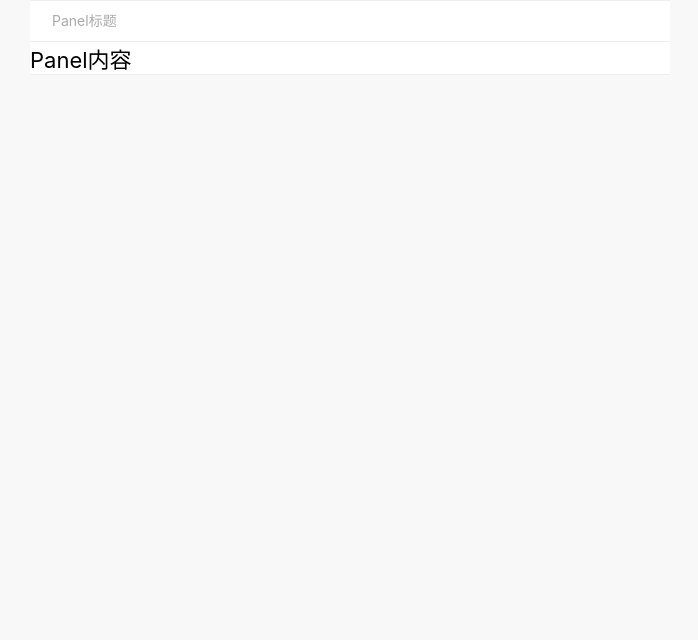
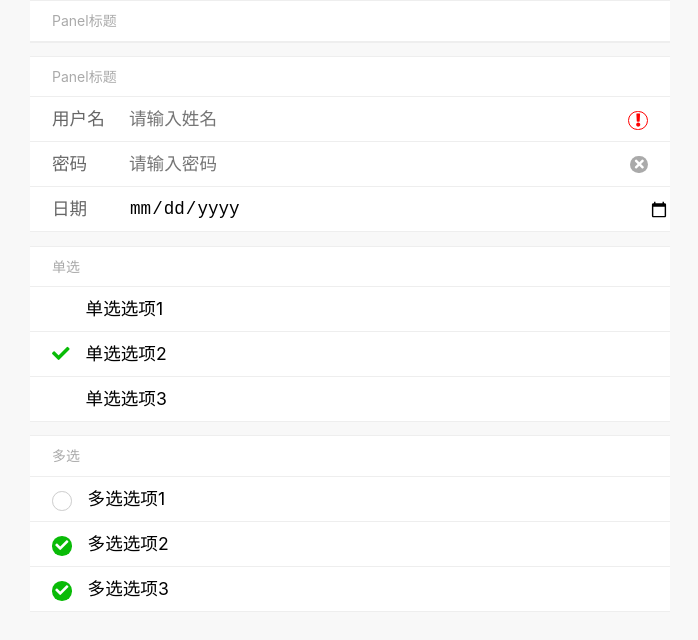
Before and after one commit to rujptw/mobile-ui-practice, a plain HTML site: page demo/input.html in a window 1280 px wide. Shown: the whole page, without its empty margins (290-988 px from the left). Drawn offline with Linux system fonts and the light colour scheme.

Commit message:
update:add input css

```diff
--- a/demo/input.html
+++ b/demo/input.html
@@ -1,7 +1,7 @@
 <!--
  * @Date: 2020-10-24 18:27:44
  * @LastEditors: sam
- * @LastEditTime: 2020-10-24 23:50:11
+ * @LastEditTime: 2020-10-26 16:45:00
  * @FilePath: /mobile-ui-practice/demo/input.html
 -->
 <!DOCTYPE html>
@@ -12,14 +12,161 @@
     <meta name="viewport" content="width=device-width, initial-scale=1.0">
     <link rel="stylesheet" href="../src/ui.css">
     <title>表单元素</title>
+    <style>
+        /* .tt-input{
+            display:flex;
+            align-items: center;
+            height: 2rem;
+            padding-left:1rem;
+            border-bottom: 1px solid #ddd;
+        }
+        .tt-input:last-child{
+            border-bottom:0;
+        }
+        .tt-input > .tt-label{
+            flex-basis: 3rem;
+            flex-shrink: 0;
+            font-size: 16px;
+            color:#666;
+
+        }
+        .tt-input > .tt-input-inner{
+            flex-grow:1;
+            height: 1.5rem;
+            border:none;
+        } */
+        /* .tt-input-radio{
+            display: flex;
+            position: relative;
+            padding-left: 2rem;
+            height: 2rem;
+            line-height: 2rem;
+            width: 100%;
+            font-size: .8rem;
+            color:#333;
+        }
+        .tt-radio-check{
+            position: absolute;
+            width: .8rem;
+            height: .8rem;
+            line-height: .8rem;
+            top:50%;
+            left:1rem;
+            margin-top:-.4rem;
+            color:green;
+            background: #fff;
+            font-size: .6rem;
+        } */
+    </style>
 </head>
 
 <body>
     <div class="tt-content">
         <h1 class="tt-panel-title">Panel标题</h1>
-        <div class="tt-panel-body  no-padding">Panel内容</p>
+        <div class="tt-panel-body  no-padding">
+            <!-- 我的 -->
+            <!-- <div class="tt-input">
+                <label class="tt-label" for="userName">用户名</label>
+                <input class="tt-input-inner" name="userName" type="text">
+            </div>
+            <div class="tt-input">
+                <label class="tt-label" for="password">密码</label>
+                <input class="tt-input-inner" name="password" type="text">
+            </div> -->
         </div>
     </div>
+    <!-- 作者的 -->
+    <div class="tt-content">
+        <h1 class="tt-panel-title">Panel标题</h1>
+        <div class="tt-panel-body  no-padding">
+            <div class="tt-form-item">
+                <label class="tt-form-label">用户名</label>
+                <div class="tt-form-body">
+                    <input class="tt-input" type="text" placeholder="请输入姓名">
+                    <i class="fa fa-exclamation tt-input-warning"></i>
+                </div>
+            </div>
+            <div class="tt-form-item">
+                <label class="tt-form-label">密码</label>
+                <div class="tt-form-body">
+                    <input class="tt-input" type="password" placeholder="请输入密码">
+                    <i class="fa fa-times tt-input-reset"></i>
+                </div>
+            </div>
+            <div class="tt-form-item">
+                <label class="tt-form-label">日期</label>
+                <div class="tt-form-body">
+                    <input class="tt-input" type="date" placeholder="请选择日期">
+                </div>
+            </div>
+        </div>
+        <!-- 我的 -->
+        <!-- <div class="tt-content">
+            <h1 class="tt-panel-title">Panel标题</h1>
+            <div class="tt-panel-body  no-padding">
+                <div class="tt-form-item">
+                    <div class="tt-form-body">
+                        <p class="tt-input-radio">单选按钮1
+                            <i class="fa fa-check tt-radio-check" ></i>
+                        </p>
+                        <p class="tt-input-radio">单选按钮2</p>
+                        <p class="tt-input-radio">单选按钮3</p>
+
+                    </div>
+                </div>
+            </div>
+    </div> -->
+        <!-- 作者的 -->
+        <div class="tt-content">
+            <h1 class="tt-panel-title">单选</h1>
+            <div class="tt-panel-body  no-padding">
+                <div class="tt-form-item">
+                    <div class="tt-radio">
+                        <i class="fa fa-check tt-radio-icon"></i>
+                        <span class="tt-radio-desc">单选选项1</span>
+                        <input class="tt-radio-input" type="radio">
+                    </div>
+                </div>
+                <div class="tt-form-item">
+                    <div class="tt-radio checked">
+                        <i class="fa fa-check tt-radio-icon"></i>
+                        <span class="tt-radio-desc">单选选项2</span>
+                        <input class="tt-radio-input" type="radio">
+                    </div>
+                </div>
+                <div class="tt-form-item">
+                    <div class="tt-radio">
+                        <i class="fa fa-check tt-radio-icon"></i>
+                        <span class="tt-radio-desc">单选选项3</span>
+                        <input class="tt-radio-input" type="radio">
+                    </div>
+                </div>
+            </div>
+            <div class="tt-content">
+                <h1 class="tt-panel-title">多选</h1>
+                <div class="tt-panel-body  no-padding">
+                    <div class="tt-form-item">
+                        <div class="tt-check">
+                            <i class="fa fa-check tt-check-icon"></i>
+                            <span class="tt-check-desc">多选选项1</span>
+                            <input class="tt-check-input" type="check">
+                        </div>
+                    </div>
+                    <div class="tt-form-item">
+                        <div class="tt-check checked">
+                            <i class="fa fa-check tt-check-icon"></i>
+                            <span class="tt-check-desc">多选选项2</span>
+                            <input class="tt-check-input" type="check">
+                        </div>
+                    </div>
+                    <div class="tt-form-item">
+                        <div class="tt-check checked">
+                            <i class="fa fa-check tt-check-icon"></i>
+                            <span class="tt-check-desc">多选选项3</span>
+                            <input class="tt-check-input" type="check">
+                        </div>
+                    </div>
+                </div>
 </body>
 
 </html>
--- a/src/icon.css
+++ b/src/icon.css
@@ -1,8 +1,8 @@
 /*
  * @Date: ,: 2020-10-21 15:24:05
- * @LastEditors: ,: sam
- * @LastEditTime: ,: 2020-10-21 16:12:20
- * @FilePath: ,: /mobile-ui-practice/src/icon.css
+ * @LastEditors: sam
+ * @LastEditTime: 2020-10-26 16:44:27
+ * @FilePath: /mobile-ui-practice/src/icon.css
  */
  /* 字体图标, font-awesome */
  @import 'https://cdn.bootcdn.net/ajax/libs/font-awesome/5.15.1/css/all.min.css';
@@ -11,6 +11,7 @@
  .fa {
      text-align: center;
  }
+ /*
  .fa-info {
     background: #666;
     color: #fff;
@@ -19,11 +20,10 @@
  .fa-check{
      display: block;
      margin: 0 auto;
-     width: 6rem;
-     height: 6rem;
-     line-height: 6rem;
-     font-size: 3.5rem;
+     width: .8rem;
+     height: .8rem;
+     line-height: .8rem;
+     font-size: .8rem;
      border-radius: 50%;
-     background: #09bb07;
-     color: #fff;
- }
+     background: #fff;
+ } */
--- /dev/null
+++ b/src/input.css
@@ -0,0 +1,132 @@
+/*
+ * @Date: 2020-10-26 14:38:10
+ * @LastEditors: sam
+ * @LastEditTime: 2020-10-26 16:54:16
+ * @FilePath: /mobile-ui-practice/src/input.css
+ */
+/* 表单的单行容器 */
+.tt-form-item{
+    display: flex;
+    position: relative;
+    padding-left: 1rem;
+    /* border-bottom:1px solid #eee; */
+}
+
+/* 去掉最后一行的下边框 */
+/* .tt-form-item:last-child{
+    border-bottom: none;
+} */
+
+.tt-form-item + .tt-form-item{
+    border-top: 1px solid #eee
+}
+
+/* 表单标签 */
+.tt-form-item > .tt-form-label{
+    display: block;
+    width: 3.5rem;
+    font-size: .8rem;
+    color:#666;
+    height: 2rem;
+    line-height: 2rem;
+}
+
+/* 表单内容区（包裹体）*/
+.tt-form-item > .tt-form-body{
+    flex:1;
+}
+
+/* 输入框 */
+.tt-form-item > .tt-form-body > .tt-input{
+    width: 100%;
+    height: 2rem;
+    line-height: 2rem;
+    font-size: .8rem;
+    border:none;
+}
+
+/* icon图标 */
+.tt-form-item > .tt-form-body > .tt-input-reset{
+    position: absolute;
+    width: .8rem;
+    height: .8rem;
+    line-height: .8rem;
+    top:50%;
+    margin-top:-.4rem;
+    right: 1rem;
+    font-size: .6rem;
+    background: #aaa;
+    color:#fff;
+    border-radius: 50%;
+}
+
+.tt-form-item > .tt-form-body > .tt-input-warning{
+    position: absolute;
+    width: .8rem;
+    height: .8rem;
+    line-height: .8rem;
+    top:50%;
+    margin-top:-.4rem;
+    right: 1rem;
+    font-size: .6rem;
+    border-radius: 50%;
+    color: red;
+    border:1px solid red;
+}
+
+/* 自定义单选输入框 */
+.tt-form-item > .tt-radio{
+    flex:1;
+    font-size: .8rem;
+    line-height: 2rem;
+}
+
+/* 未选中状态图标 */
+.tt-form-item > .tt-radio > .tt-radio-icon{
+    margin-right: .5rem;
+    color: #09bb07;
+    visibility: hidden;
+}
+
+/* 选中状态图标 */
+.tt-form-item > .tt-radio.checked > .tt-radio-icon{
+   visibility: visible;
+}
+
+/* 隐藏的radio类型的input */
+.tt-form-item > .tt-radio > .tt-radio-input{
+    position: absolute;
+    left: -999rem;
+}
+
+/* 自定义多选 */
+.tt-form-item > .tt-check{
+    flex:1;
+    font-size: .8rem;
+    line-height: 2rem;
+}
+
+/* 未选中时的图标 */
+.tt-form-item > .tt-check > .tt-check-icon{
+    margin-right: .5rem;
+    border:1px solid #ccc;
+    border-radius: 50%;
+    color: rgba(0, 0, 0, 0);
+    font-size: .6rem;
+    width: .8rem;
+    height: .8rem;
+    line-height: .8rem;
+}
+
+/* 选中时的图标 */
+.tt-form-item > .tt-check.checked > .tt-check-icon{
+    background: #09bb07;
+    color: #fff;
+    border-color: rgba(0, 0, 0, 0);
+}
+
+/* 隐藏的check类型的input */
+.tt-form-item > .tt-check > .tt-check-input{
+    position: absolute;
+    left:-999rem
+}
--- a/src/ui.css
+++ b/src/ui.css
@@ -1,8 +1,8 @@
 /*
  * @Date: ,: 2020-10-20 21:21:53
- * @LastEditors: ,: sam
- * @LastEditTime: ,: 2020-10-22 17:22:01
- * @FilePath: ,: /mobile-ui-practice/src/ui.css
+ * @LastEditors: sam
+ * @LastEditTime: 2020-10-26 16:55:12
+ * @FilePath: /mobile-ui-practice/src/ui.css
  */
  /* css reset */
  @import './reset.css';
@@ -16,3 +16,5 @@
  @import './content.css';
  /* 导航条样式 */
  @import './navbar.css';
+ /* 输入框样式 */
+ @import './input.css'
```
